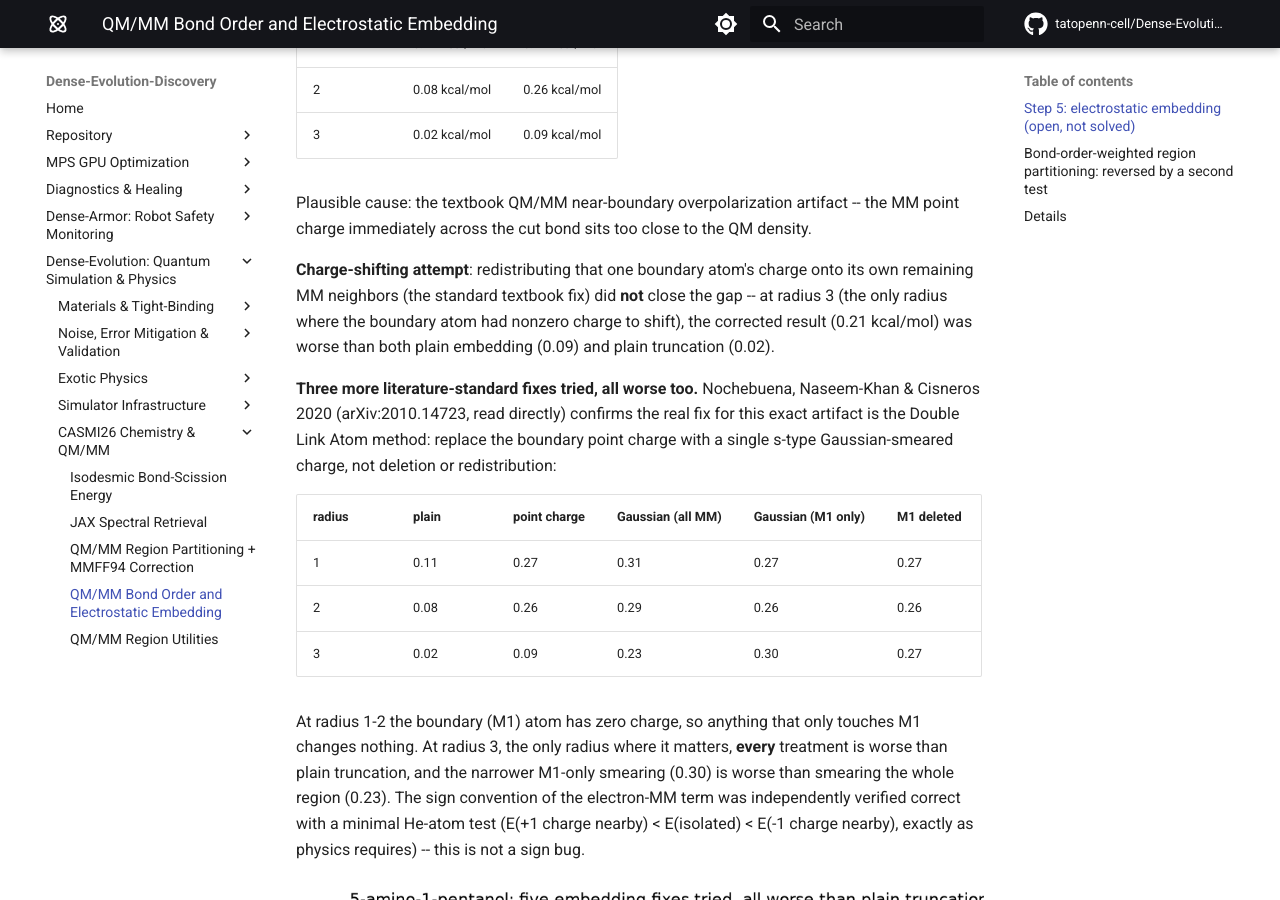
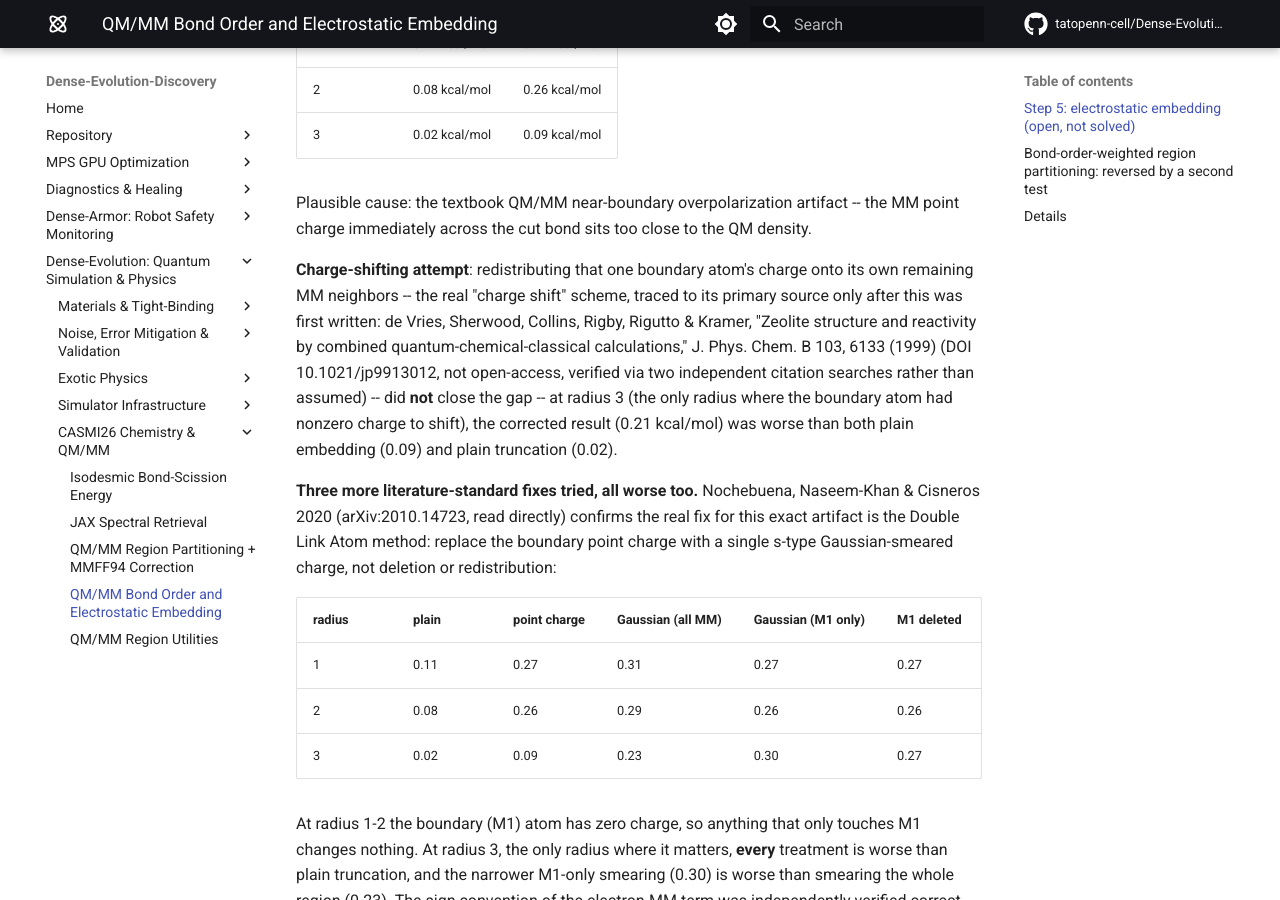
Before and after one commit to tatopenn-cell/Dense-Evolution-Discovery, an MkDocs documentation site: the page built from docs/qmmm_bond_order_and_embedding.md, in a window 1280 px wide and 900 px high, scrolled down 741 px. Built offline with MkDocs 1.6.1 and Material for MkDocs 9.7.7, drawn with Linux system fonts in a browser that asks for light colours; comment, search, counter and statistics services are not loaded.

Commit message:
Cite the real primary source for the charge-shifting attempt
de Vries, Sherwood, Collins, Rigby, Rigutto & Kramer, J. Phys. Chem. B
103, 6133 (1999) -- the original "charge shift" QM/MM boundary scheme
this repo's charge_shifted() implements, cited only now after the fact
(verified via two independent citation searches; paywalled, not
open-access, so not indexed in quantumrag alongside the other real
papers this project's QM/MM work is grounded in).

```diff
--- a/docs/qmmm_bond_order_and_embedding.md
+++ b/docs/qmmm_bond_order_and_embedding.md
@@ -37,7 +37,12 @@ artifact -- the MM point charge immediately across the cut bond sits too
 close to the QM density.
 
 **Charge-shifting attempt**: redistributing that one boundary atom's
-charge onto its own remaining MM neighbors (the standard textbook fix)
+charge onto its own remaining MM neighbors -- the real "charge shift"
+scheme, traced to its primary source only after this was first written:
+de Vries, Sherwood, Collins, Rigby, Rigutto & Kramer, "Zeolite structure
+and reactivity by combined quantum-chemical-classical calculations," J.
+Phys. Chem. B 103, 6133 (1999) (DOI 10.1021/jp9913012, not open-access,
+verified via two independent citation searches rather than assumed) --
 did **not** close the gap -- at radius 3 (the only radius where the
 boundary atom had nonzero charge to shift), the corrected result (0.21
 kcal/mol) was worse than both plain embedding (0.09) and plain truncation
```
